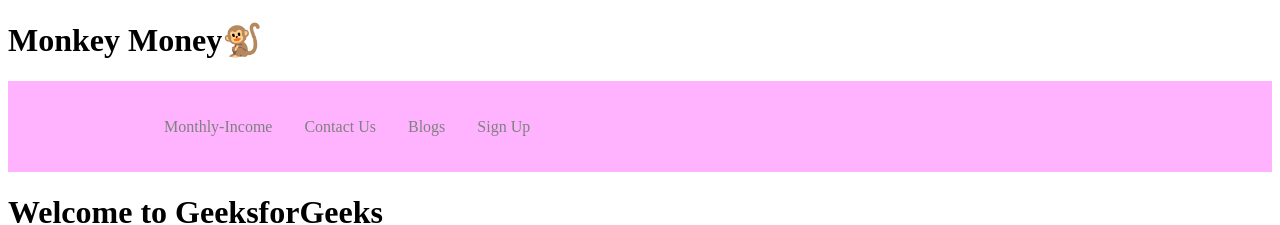
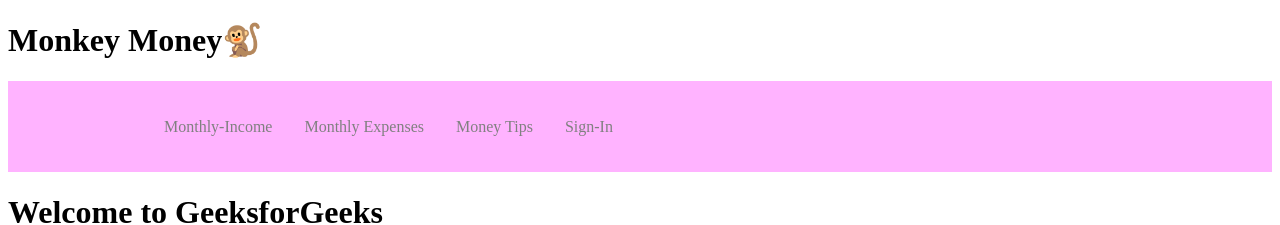
Before and after one commit to dannnylu/Money-Management-Hackathon, a React (Create React App) app in the folder money-management-hackathon/: page / in a window 1280 px wide. Shown: the top 225 px of the page. Built offline with nearby package versions, Linux system fonts and the light colour scheme.

Commit message:
Chsnge Titles

```diff
--- a/money-management-hackathon/src/components/Navbar/index.js
+++ b/money-management-hackathon/src/components/Navbar/index.js
@@ -11,13 +11,13 @@ return (
 			Monthly-Income
 		</NavLink>
 		<NavLink to="/contact" activeStyle>
-			Contact Us
+			Monthly Expenses
 		</NavLink>
 		<NavLink to="/blogs" activeStyle>
-			Blogs
+			Money Tips
 		</NavLink>
 		<NavLink to="/sign-up" activeStyle>
-			Sign Up
+			Sign-In
 		</NavLink>
 		</NavMenu>
 	</Nav>
```
